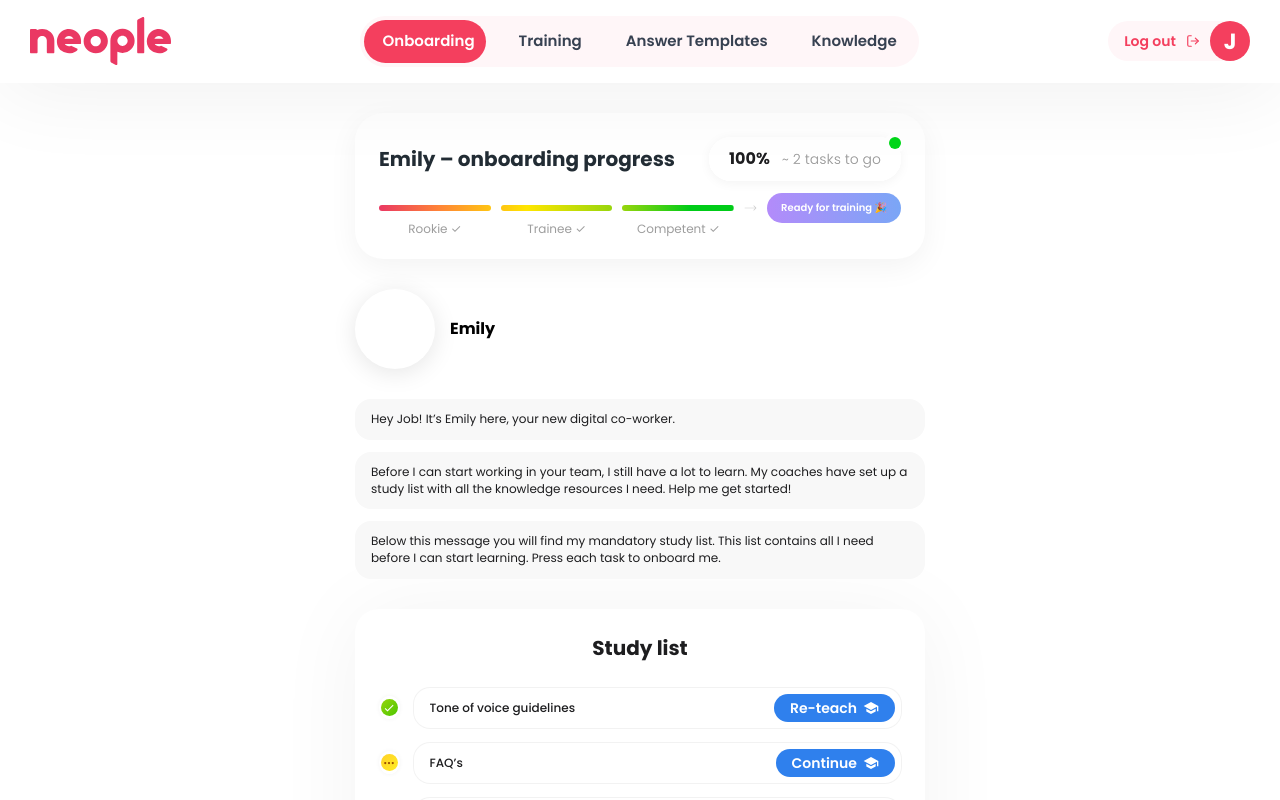
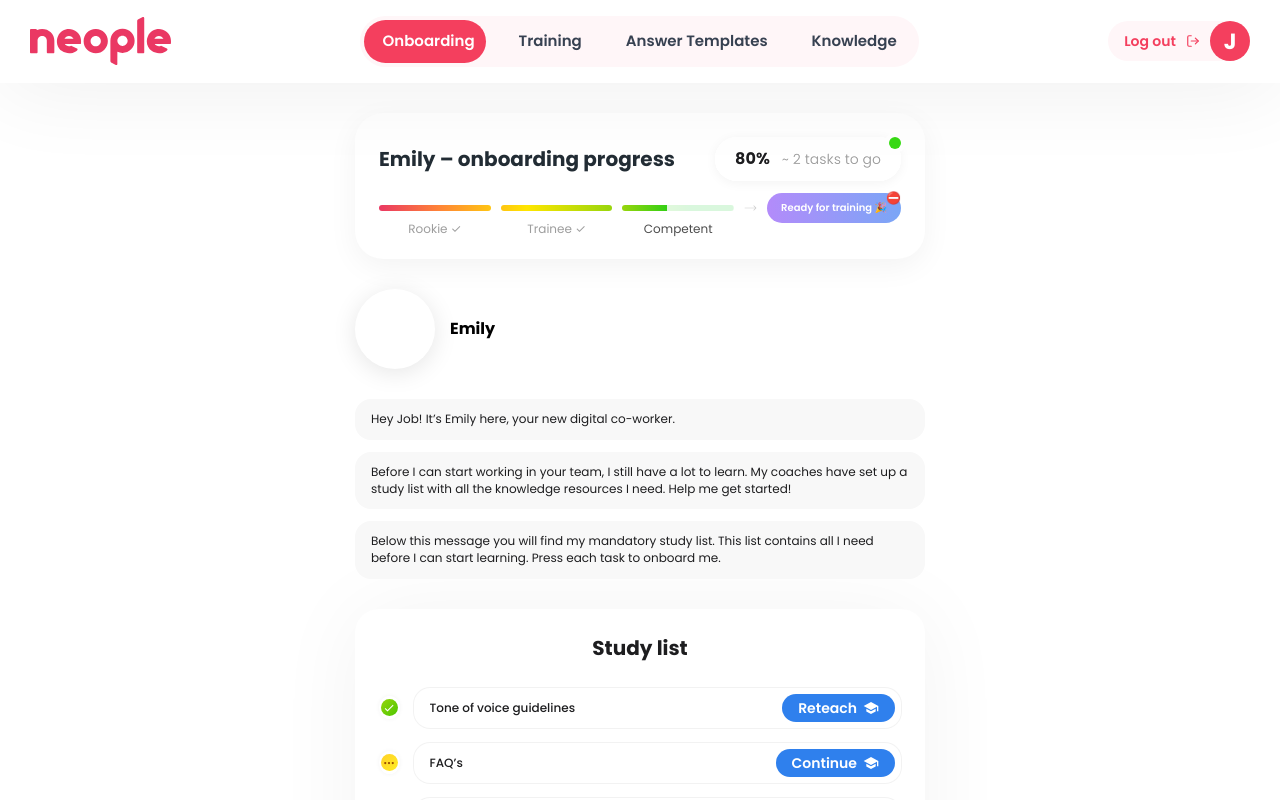
Before and after one commit to notsousual/neople-onboarding, a React (Vite) app: page /onboarding in a window 1280 px wide. Shown: the top 800 px of the page. Built offline with nearby package versions, Linux system fonts and the light colour scheme; grey boxes are pictures that could not be loaded.

Commit message:
naming fixes

```diff
--- a/src/App.jsx
+++ b/src/App.jsx
@@ -3,11 +3,9 @@ import { BrowserRouter as Router, Routes, Route, Navigate } from 'react-router-d
 import StepPage from './routes/StepPage';
 import TopNav from './components/TopNav';
 
-import Onboarding from './routes/Onboarding';
+import OnboardingPage from './routes/OnboardingPage';
 
 import './App.css';
-
-const steps = ['onboarding', 'training', 'answer-templates', 'knowledge'];
 
 function App() {
   return (
@@ -17,7 +15,7 @@ function App() {
 
         <Routes>
           <Route path="/" element={<Navigate to="/onboarding" />} />
-          <Route path="onboarding" element={<Onboarding />} />
+          <Route path="onboarding" element={<OnboardingPage />} />
           <Route path="/:step" element={<StepPage />} />
           <Route path="/:step/:task" element={<StepPage />} />
         </Routes>
--- a/src/components/StudyList.tsx
+++ b/src/components/StudyList.tsx
@@ -21,7 +21,7 @@ const studyItems: StudyItemType[] = [
 const statusLabelMap: Record<Status, string> = {
   [Status.NotStarted]: 'Teach',
   [Status.InProgress]: 'Continue',
-  [Status.Done]: 'Re-teach',
+  [Status.Done]: 'Reteach',
 };
 
 export const StudyList: React.FC = () => {
--- a/src/routes/Onboarding.tsx
+++ b/src/routes/OnboardingPage.tsx
@@ -1,6 +1,6 @@
 import React from 'react';
 
-import './Onboarding.scss';
+import './OnboardingPage.scss';
 import { StudyList } from '../components/StudyList';
 import animatedChar from '/animated.webm';
 import animatedCharFallback from '/animated.mp4';
@@ -13,7 +13,7 @@ const Onboarding: React.FC = () => {
   return (
     <div className="onboarding">
       <div className="onboarding__wrapper">
-        <OnboardingProgress percentage={100} tasksLeft={2} />
+        <OnboardingProgress percentage={80} tasksLeft={2} />
         <Avatar webmSrc={animatedChar} fallbackSrc={animatedCharFallback} />
         <MessageBubbles />
         <StudyList />
```
Also changed, not shown: src/routes/OnboardingPage.scss (renamed from src/routes/Onboarding.scss).
